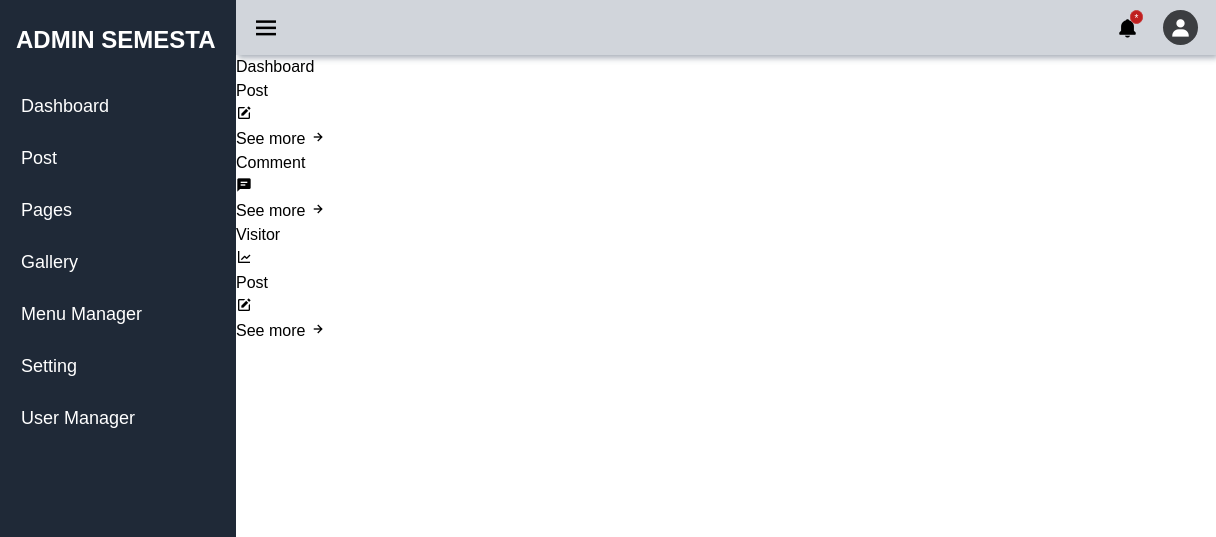
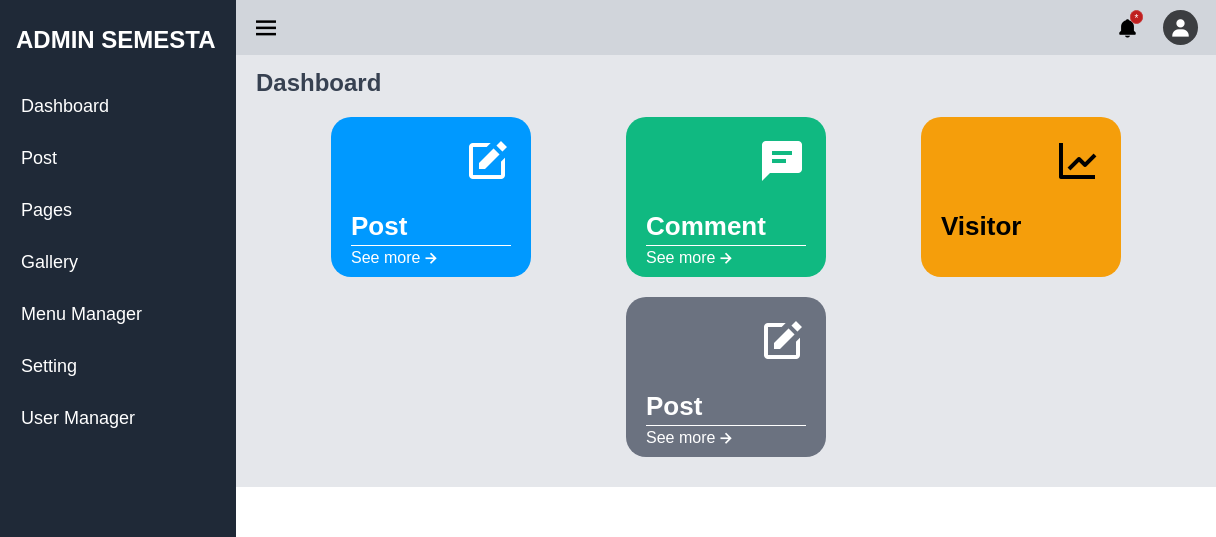
Before and after one commit to mrh275/semesta-admin, a website built with Vite: page index.html in a window 1280 px wide. Shown: the top 537 px of the page, 64-1280 px from the left. Built offline with nearby package versions, Linux system fonts and the light colour scheme; a script that the page names is missing.

Commit message:
added some properties for dashboard header section

```diff
--- a/css/page.css
+++ b/css/page.css
@@ -1,8 +1,99 @@
+/* @tailwind utilities; */
 @tailwind components;
-@tailwind utilities;
 
 @layer components {
 
+    .content {
+        @apply bg-gray-200 px-5 py-3;
+    }
 
+    .content .content-title {
+        @apply text-2xl font-semibold text-gray-700;
+    }
+
+    .content .header {
+        @apply flex justify-between sm:justify-evenly flex-wrap my-2
+    }
+
+    .footer {
+        @apply bg-gray-700;
+    }
 
 }
+
+.card {
+    position: relative;
+    width: 200px;
+    height: 160px;
+    border-radius: 20px;
+    padding: 20px;
+    margin: 10px 20px;
+}
+
+.card .card-body {
+    height: 90%;
+}
+
+.card.post {
+    background-color: #0099ff;
+    color: white;
+}
+
+.card.comment {
+    background-color: #10B981;
+    color: white;
+}
+
+.card.visitor {
+    background-color: #F59E0B;
+}
+
+.card.user {
+    background-color: #6B7280;
+    color: white;
+}
+
+.card .header-title {
+    position: relative;
+    font-size: 26px;
+    font-weight: 600;
+    top: 70px;
+}
+
+.card .card-body i.bx {
+    position: absolute;
+    top: 0;
+    right: 0;
+    margin-top: 20px;
+    margin-right: 20px;
+    font-size: 3rem;
+}
+
+.card .card-footer {
+    border-top: 1px solid #000;
+}
+
+.card.post .card-footer,
+.card.comment .card-footer,
+.card.user .card-footer
+{
+    border-top: 1px solid white;
+}
+
+.card-footer .header-readMore {
+    display: flex;
+    align-items: center;
+}
+
+.card-footer .header-readMore > i.bx {
+    font-size: 20px;
+    transition: all .3s ease;
+}
+
+.card-footer .header-readMore:hover > i.bx {
+    transform: translateX(20%);
+}
+
+/* .footer {
+    height: 40px;
+} */
```
Also changed, not shown: build/page.css.
